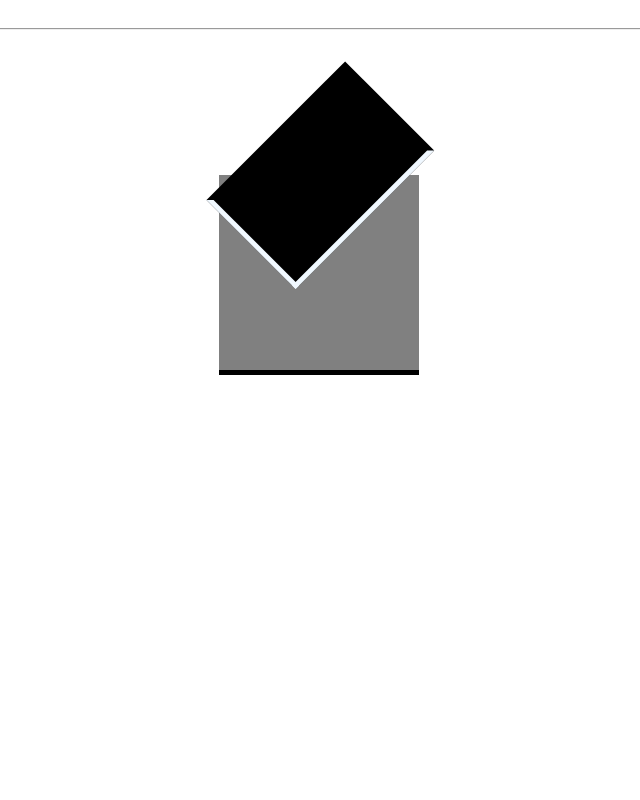
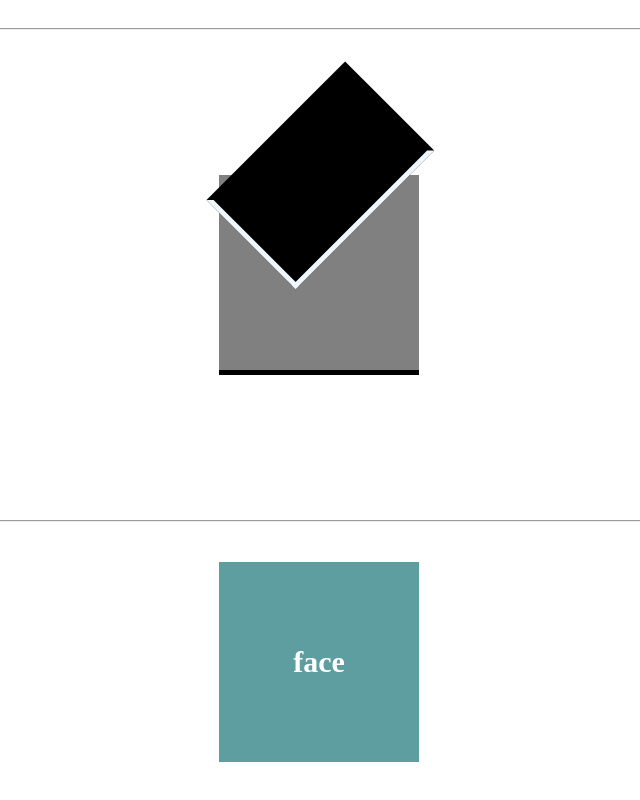
Before and after one commit to Sayed2210/CSSAssignment3D, a plain HTML site: page index.html in a window 1280 px wide. Shown: the part 428-1228 px from the top of the page, without its empty margins (321-961 px from the left). Before the commit the page ends 948 px from the top, so only its background shows below. Drawn offline with Linux system fonts and the light colour scheme.

Commit message:
finish Quiz

```diff
--- /dev/null
+++ b/css/fifthQuiz.css
@@ -0,0 +1,49 @@
+* {
+    box-sizing: border-box;
+    padding: 0;
+    margin: 0;
+}
+
+.container {
+    margin: 40px auto;
+    perspective: 600px;
+    width: 200px;
+}
+
+.box {
+    position: relative;
+    width: 200px;
+    height: 200px;
+    transform-style: preserve-3d;
+    transition: transform 1s;
+    transform-origin: bottom center;
+}
+
+.box:hover {
+    transform: translateY(-100%) rotateX(-180deg);
+}
+
+.box .face {
+    position: absolute;
+    width: 100%;
+    height: 100%;
+    display: flex;
+    justify-content: center;
+    align-items: center;
+    font-size: 30px;
+    font-weight: bold;
+    color: white;
+    -webkit-backface-visibility: hidden;
+    backface-visibility: hidden;
+}
+
+.box .front {
+    background-color: cadetblue;
+}
+
+.box .back {
+    background-color: chocolate;
+    transform: rotateX(180deg);
+}
+
+/**/
--- /dev/null
+++ b/css/fourthQuiz.css
@@ -0,0 +1,40 @@
+* {
+    box-sizing: border-box;
+    margin: 0;
+  }
+  .container {
+    margin: 40px auto;
+    width: 200px;
+    perspective: 600px;
+  }
+  .box {
+    position: relative;
+    width: 200px;
+    height: 200px;
+    transform-style: preserve-3d;
+    transition: transform 1s;
+    transform-origin: right center;
+  }
+  .box:hover {
+    transform: translateX(-100%) rotateY(-180deg);
+  }
+  .box .face {
+    position: absolute;
+    width: 100%;
+    height: 100%;
+    display: flex;
+    justify-content: center;
+    align-items: center;
+    font-weight: bold;
+    font-size: 30px;
+    color: white;
+    -webkit-backface-visibility: hidden;
+    backface-visibility: hidden;
+  }
+  .box .front {
+    background-color: red;
+  }
+  .box .back {
+    background-color: green;
+    transform: rotateY(180deg);
+  }
--- a/index.html
+++ b/index.html
@@ -7,6 +7,8 @@
     <link rel="stylesheet" href="/css/firstQuiz.css">
     <link rel="stylesheet" href="/css/secQuiz.css">
     <link rel="stylesheet" href="/css/thirdQuiz.css">
+    <link rel="stylesheet" href="/css/fourthQuiz.css">
+    <link rel="stylesheet" href="css/fifthQuiz.css">
     <title>Document</title>
 </head>
 <body>
@@ -15,5 +17,18 @@
     <h1 class="secQuiz">Elsayed</h1>
     <hr>
     <div class="thdQuiz"></div>
+    <hr>
+    <!--<div class="container">
+        <div class="box">
+            <div class="face front">face</div>
+            <div class="face back">back</div>
+        </div>
+    </div>-->
+    <div class="container">
+        <div class="box">
+            <div class="face front">face</div>
+            <div class="face back">back</div>
+        </div>
+    </div>
 </body>
 </html>
```
